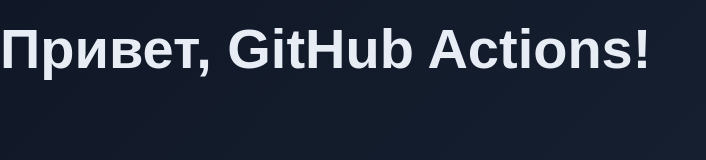
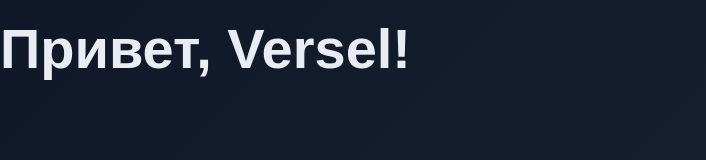
Before and after one commit to girt1337/site-cicd, a plain HTML site: page index.html in a window 1280 px wide. Shown: the whole page, without its empty margins (0-706 px from the left). Drawn offline with Linux system fonts and the light colour scheme.

Commit message:
Update header text from 'GitHub Actions' to 'Versel'

```diff
--- a/index.html
+++ b/index.html
@@ -7,6 +7,6 @@
     <link rel="stylesheet" href="style.css">
 </head>
 <body>
-    <h1>Привет, GitHub Actions!</h1>
+    <h1>Привет, Versel!</h1>
 </body>
 </html>
```
